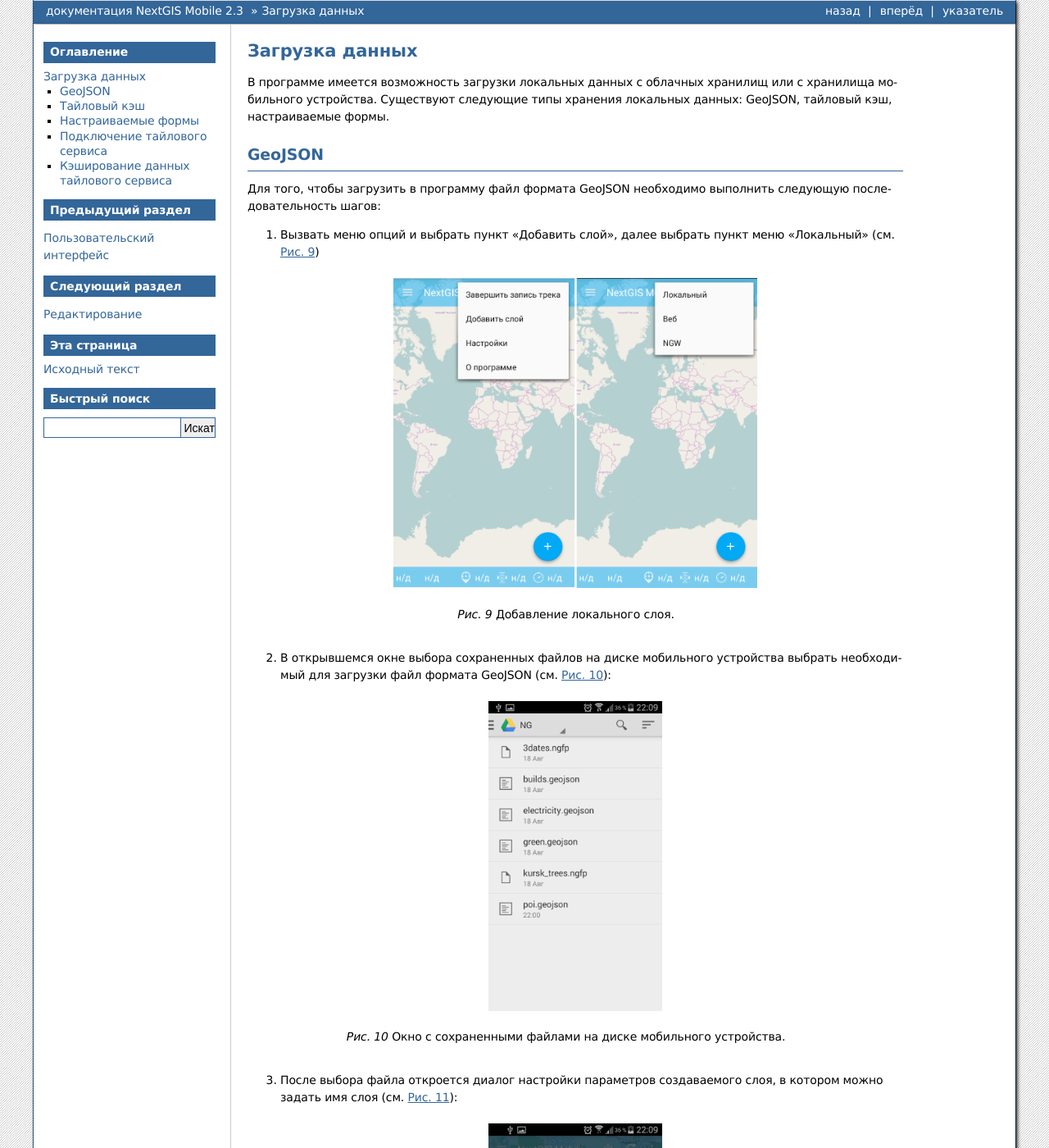
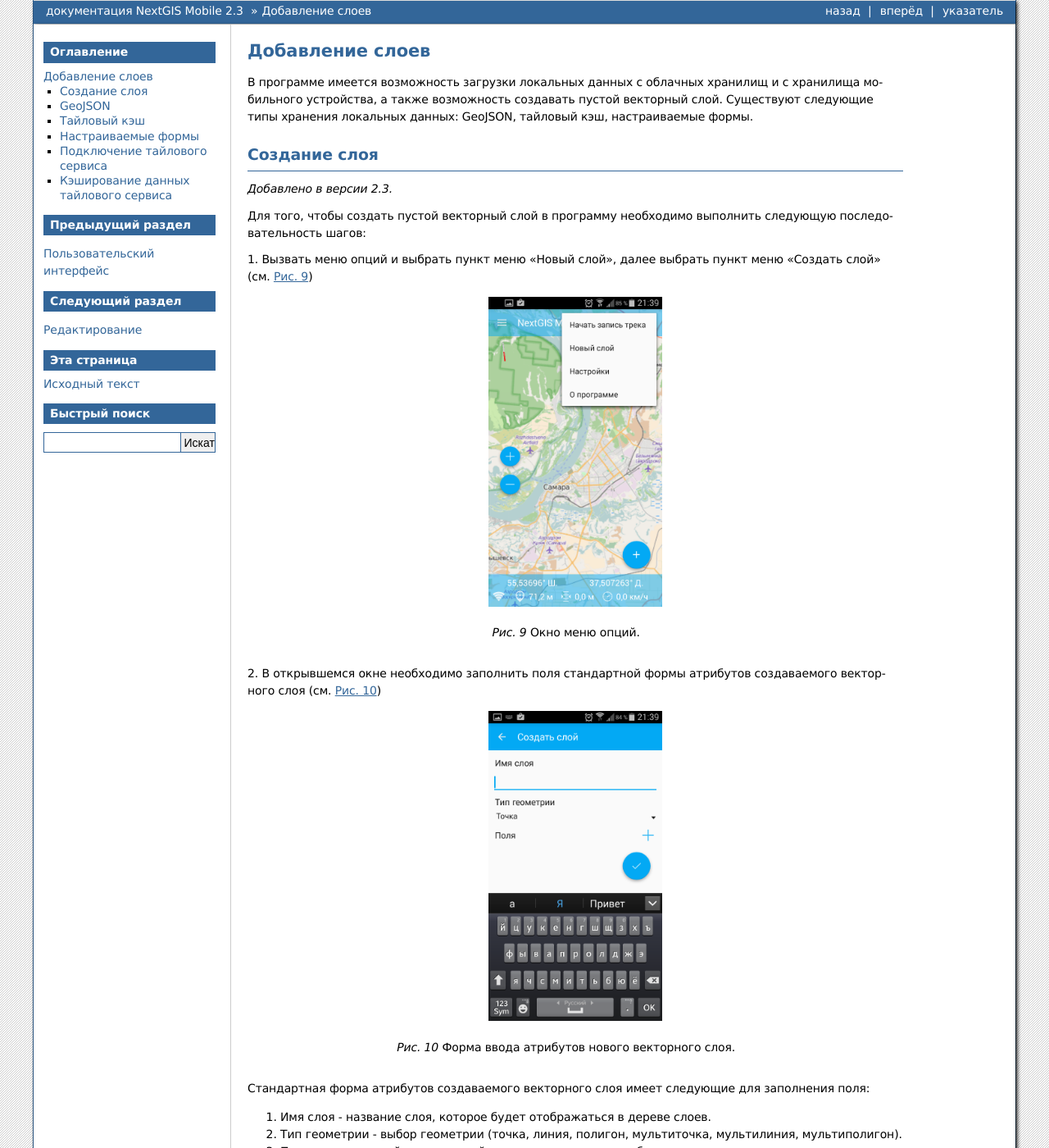
Before and after one commit to nextgis/docs_ngmobile, a Sphinx documentation site: the page built from source/load_geodata.rst, in a window 1280 px wide and 1400 px high. Shown: the whole window at 82% size. Built offline with Sphinx 7.4.7, drawn with Linux system fonts in a browser that asks for light colours; formulas are drawn with MathJax 3; some of the changed text lies outside the part shown.

Commit message:
создание слоя

```diff
--- a/source/load_geodata.rst
+++ b/source/load_geodata.rst
@@ -2,13 +2,70 @@
 
 .. _ngmobile_load_geodata:
 
-Загрузка данных
-===============
+Добавление слоев
+=================
 
-В программе имеется возможность загрузки локальных данных с облачных хранилищ или
-с хранилища мобильного устройства.
+В программе имеется возможность загрузки локальных данных с облачных хранилищ и
+с хранилища мобильного устройства, а также возможность создавать пустой векторный слой.
 Существуют следующие типы хранения локальных данных: GeoJSON, тайловый кэш,
 настраиваемые формы.
+
+Создание слоя
+--------------
+
+.. versionadded:: 2.3
+
+Для того, чтобы создать пустой векторный слой в программу необходимо выполнить
+следующую последовательность шагов:
+
+1. Вызвать меню опций и выбрать пункт меню "Новый слой", далее выбрать пункт меню
+"Создать слой" (см. :numref:`ngmobile_options_menu_new_layer_pic`)
+
+.. figure:: _static/options_menu_new_layer.png
+   :name: ngmobile_options_menu_new_layer_pic
+   :align: center
+   :height: 10cm
+
+   Окно меню опций.
+
+2. В открывшемся окне необходимо заполнить поля стандартной формы атрибутов создаваемого
+векторного слоя (см. :numref:`ngmobile_input_form_attributes_new_layer_pic`)
+
+.. figure:: _static/input_form_attributes_new_layer.png
+   :name: ngmobile_input_form_attributes_new_layer_pic
+   :align: center
+   :height: 10cm
+
+   Форма ввода атрибутов нового векторного слоя.
+
+Стандартная форма атрибутов создаваемого векторного слоя имеет следующие для заполнения
+поля:
+
+1. Имя слоя - название слоя, которое будет отображаться в дереве слоев.
+2. Тип геометрии - выбор геометрии (точка, линия, полигон, мультиточка, мультилиния, мультиполигон).
+3. Поля - список полей, содержащий поля, которые можно добавлять, изменять и удалять.
+
+Выборе в стандартной форме атрибутов поля для заполнения "Поля" откроется диалог
+создания нового поля (см. :numref:`ngmobile_dialogue_create_new_field_pic`)
+
+.. figure:: _static/dialogue_create_new_field.png
+   :name: ngmobile_dialogue_create_new_field_pic
+   :align: center
+   :height: 10cm
+
+   Диалог создания нового поля.
+
+Открывшийся диалог содержит следующие для заполнения поля:
+
+1. Имя поля - название поля.
+
+.. note::
+   Имя поля может быть введено только на английском языке (буквы и цифры!)
+   и без пробелов. Также не должно совпадать со служебными словами SQL.
+
+2. Тип поля - выбор типа поля (строка, целочисленное, вещественное, дата и время,
+   дата, время)
+
 
 GeoJSON
 -------
@@ -83,8 +140,9 @@ GeoJSON
    Подробнее о формате GeoJSON можно прочитать в его `спецификации <http://geojson.org/>`_.
    GeoJSON основывается на формате JSON (см. `RFC 4627 <https://www.ietf.org/rfc/rfc4627.txt>`_).
 
-Особенностью редактирования векторного слоя, полученного при загрузке файла формата GeoJSON, является заполнение стандартной
-формы редактирования атрибутов. Такая стандартная форма содержит следующие поля:
+Особенностью редактирования векторного слоя, полученного при загрузке файла формата GeoJSON,
+является заполнение стандартной формы редактирования атрибутов. Такая стандартная
+форма содержит следующие поля:
 
 1. Текстовое поле для ввода текста и цифр.
 2. Диалог ввода и времени.
```
Also changed, not shown: source/_static/dialogue_create_new_field.png (added), source/_static/input_form_attributes_new_layer.png (added), source/_static/options_menu_new_layer.png (added).
